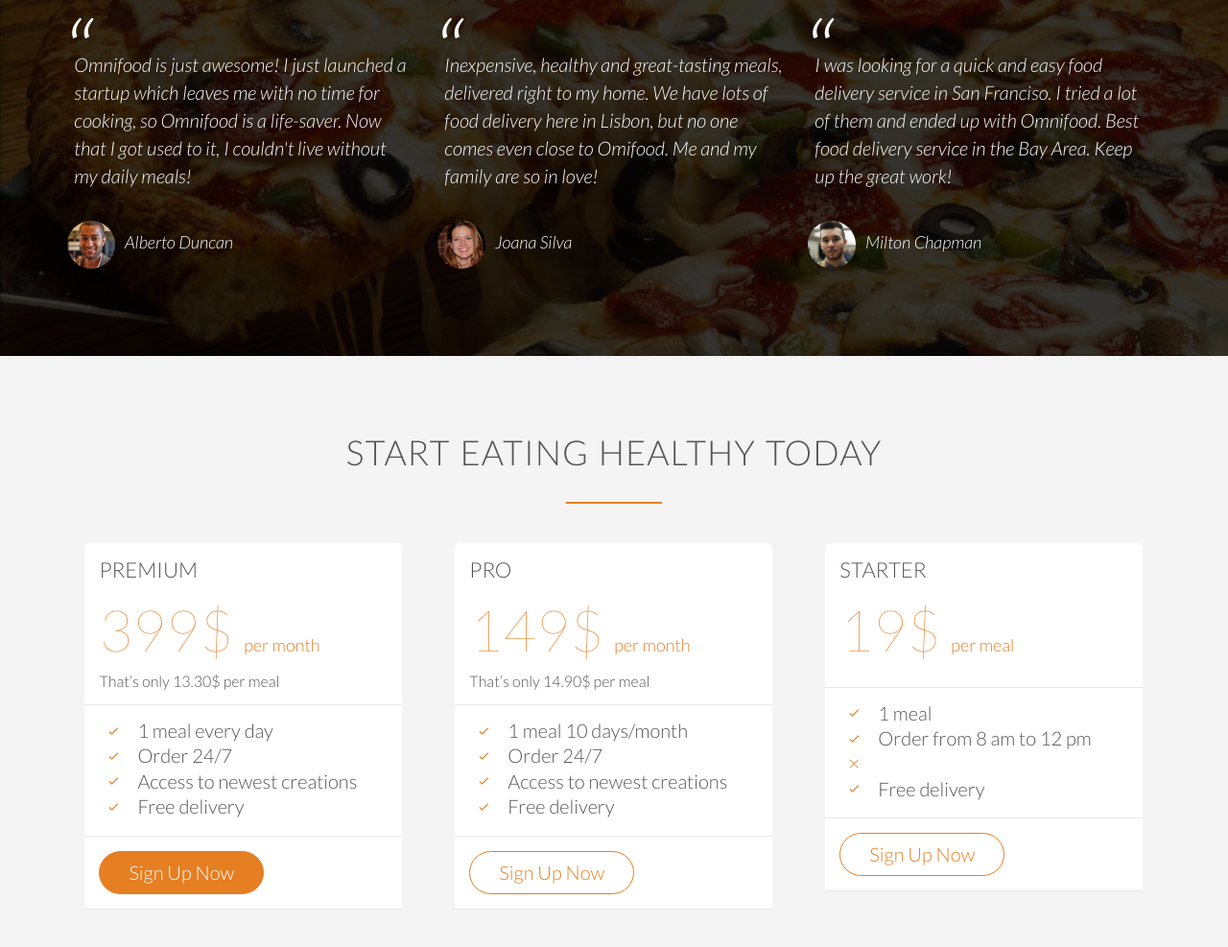
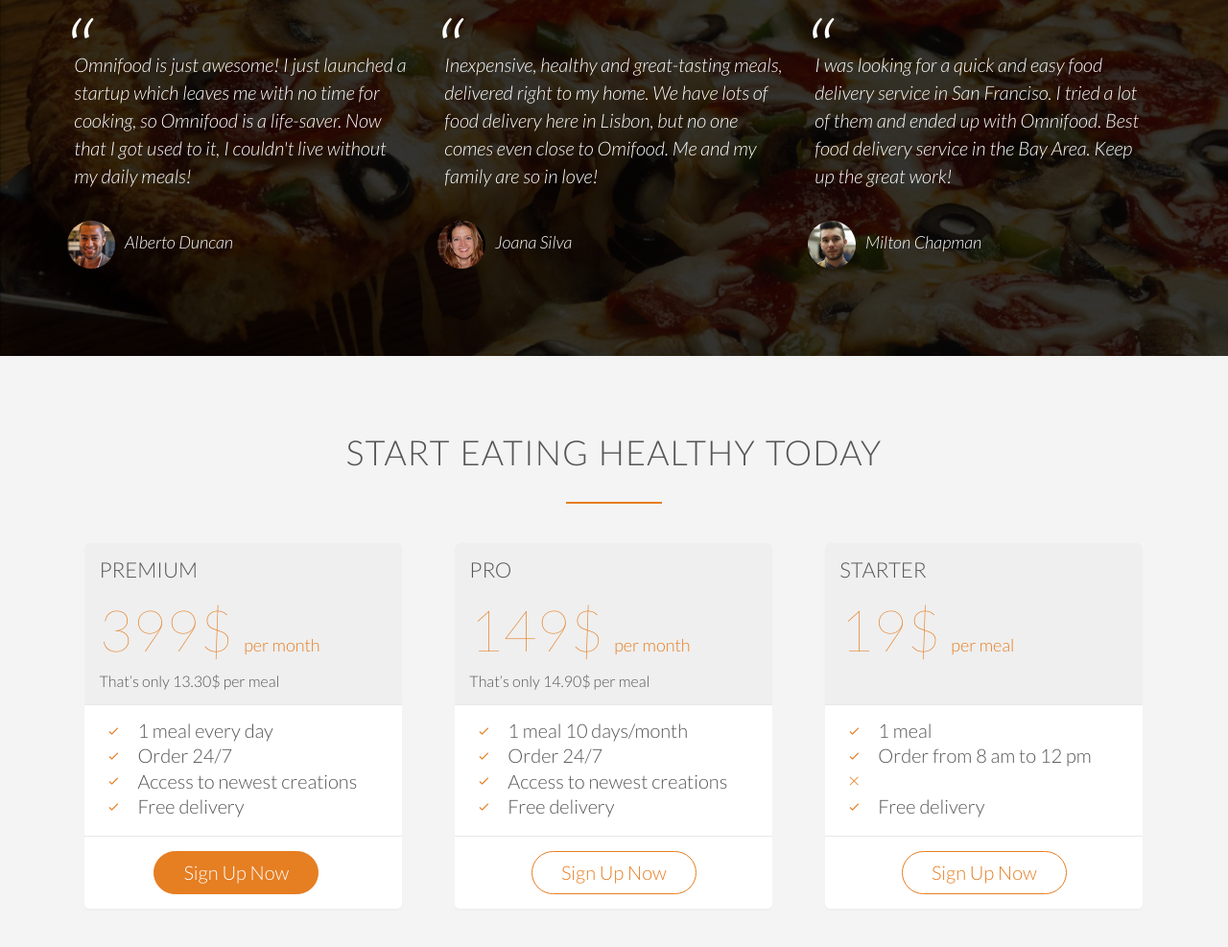
Before and after one commit to Talbekk/omnifood, a plain HTML site: page index.html in a window 1280 px wide. Shown: the part 3560-4547 px from the top of the page at 96% size. Drawn offline with Linux system fonts and the light colour scheme; files whose address does not match are found by name.

Commit message:
styles boxes

```diff
--- a/index.html
+++ b/index.html
@@ -283,7 +283,7 @@
                         <div>
                             <h3>Starter</h3>
                             <p class="plan-price">19$ <span>per meal</span></p>
-                            <p class="plan-price-meal"></p>
+                            <p class="plan-price-meal">&nbsp;</p>
                         </div>
                         <div>
                             <ul>
--- a/resources/css/style.css
+++ b/resources/css/style.css
@@ -416,11 +416,23 @@
     border-radius: 5px;
     width: 90%;
     margin-left: 5%;
+    box-shadow: 0 2px 2px #efefef;
 }
 
 .plan-box div {
     padding: 15px;
     border-bottom: 1px solid #e8e8e8;
+}
+
+.plan-box div:first-child {
+    background-color: #efefef;
+    border-top-left-radius: 5px;
+    border-top-right-radius: 5px;
+}
+
+.plan-box div:last-child {
+    text-align: center;
+    border: 0;
 }
 
 .plan-price {
```
